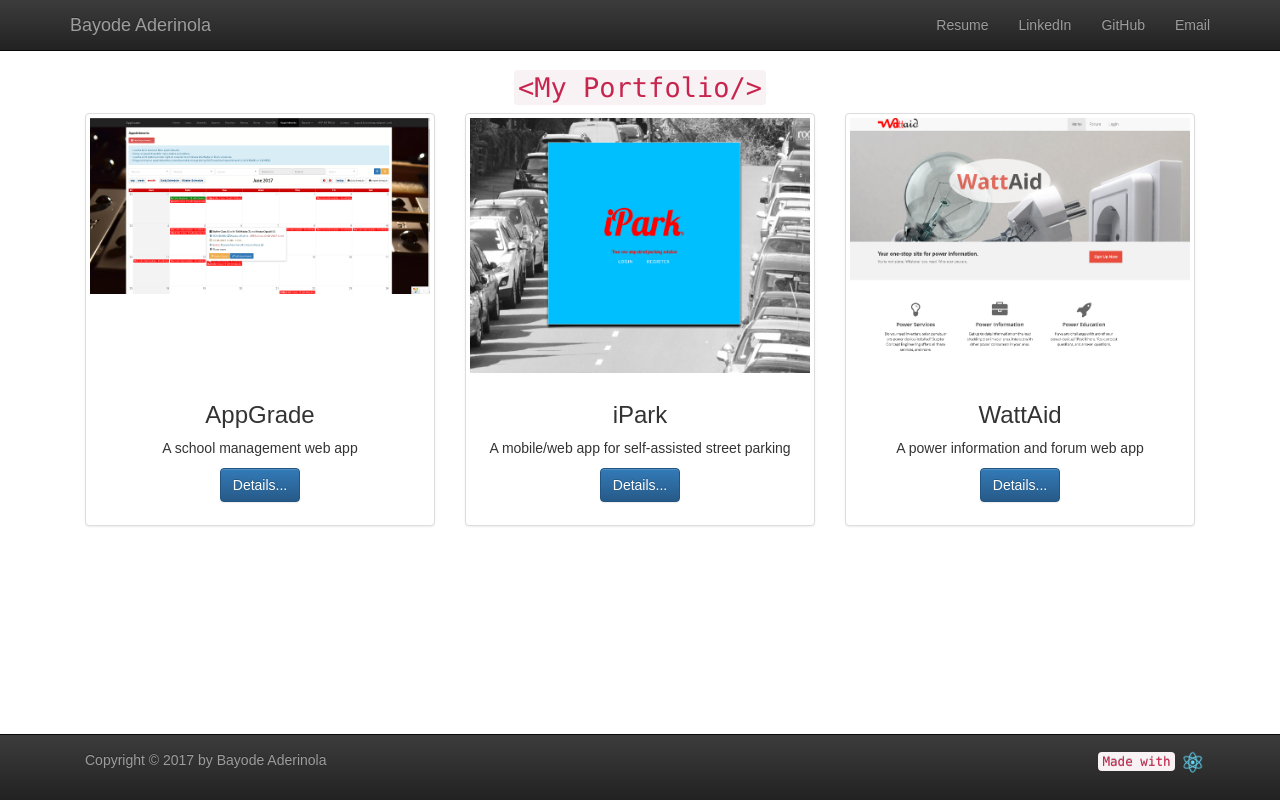
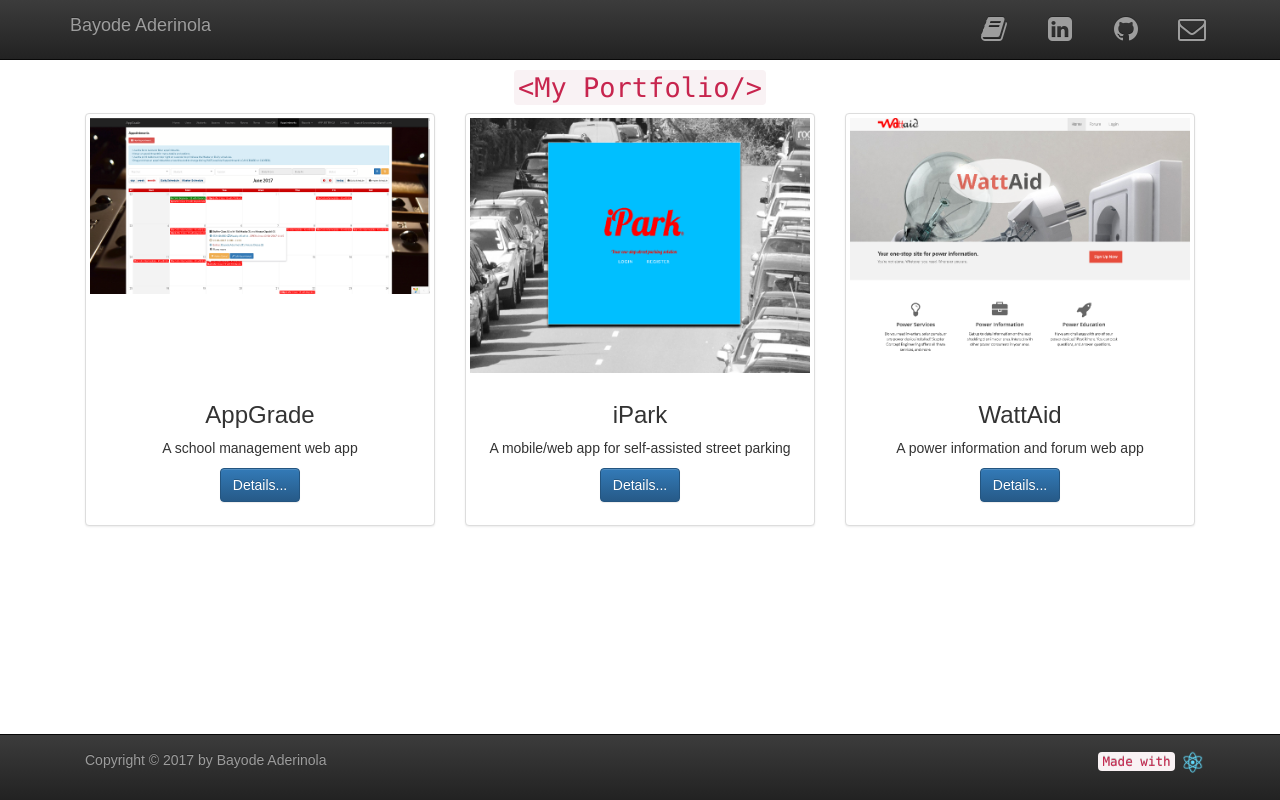
Before and after one commit to bayodesegun/bayodesegun-portfolio, a React (Create React App) app: page / in a window 1280 px wide. Built offline with nearby package versions, Linux system fonts and the light colour scheme.

Commit message:
Add top-right social links on navbar

```diff
--- a/package.json
+++ b/package.json
@@ -4,6 +4,7 @@
   "private": true,
   "dependencies": {
     "bootstrap": "^3.3.7",
+    "font-awesome": "^4.7.0",
     "react": "^15.6.1",
     "react-bootstrap": "^0.31.3",
     "react-dom": "^15.6.1",
--- a/src/Header.js
+++ b/src/Header.js
@@ -1,6 +1,7 @@
 import React, { Component } from 'react';
 import {Navbar, Nav, NavItem} from 'react-bootstrap';
 import './App.css';
+import Resume from './docs/Resume.pdf';
 
 class Header extends Component {
   render() {
@@ -15,10 +16,10 @@ class Header extends Component {
           </Navbar.Header>
           <Navbar.Collapse>
             <Nav pullRight>
-              <NavItem eventKey={1} href="#">Resume</NavItem>
-              <NavItem eventKey={2} href="#">LinkedIn</NavItem>
-              <NavItem eventKey={3} href="#">GitHub</NavItem>
-              <NavItem eventKey={4} href="#">Email</NavItem>
+              <NavItem eventKey={1} href={Resume} title="Open Resume" target="_blank"><i className="fa fa-book fa-fw fa-2x"></i></NavItem>
+              <NavItem eventKey={2} href="https://www.linkedin.com/in/bayodesegun" target="_blank" ><i className="fa fa-linkedin-square fa-fw fa-2x"></i></NavItem>
+              <NavItem eventKey={3} href="https://www.github.com/bayodesegun" target="_blank" ><i className="fa fa-github fa-fw fa-2x"></i></NavItem>
+              <NavItem eventKey={4} href="mailto:bayodesegun@bayodesegun.com" title="Send Email"><i className="fa fa-envelope-o fa-fw fa-2x"></i></NavItem>
             </Nav>
           </Navbar.Collapse>
         </Navbar>
--- a/src/index.js
+++ b/src/index.js
@@ -2,6 +2,7 @@ import React from 'react';
 import ReactDOM from 'react-dom';
 import 'bootstrap/dist/css/bootstrap.css';
 import 'bootstrap/dist/css/bootstrap-theme.css';
+import 'font-awesome/css/font-awesome.min.css';
 import './index.css';
 import App from './App';
 // import registerServiceWorker from './registerServiceWorker';
```
Also changed, not shown: 1 other file (tests, documents, lock files or other folders).
